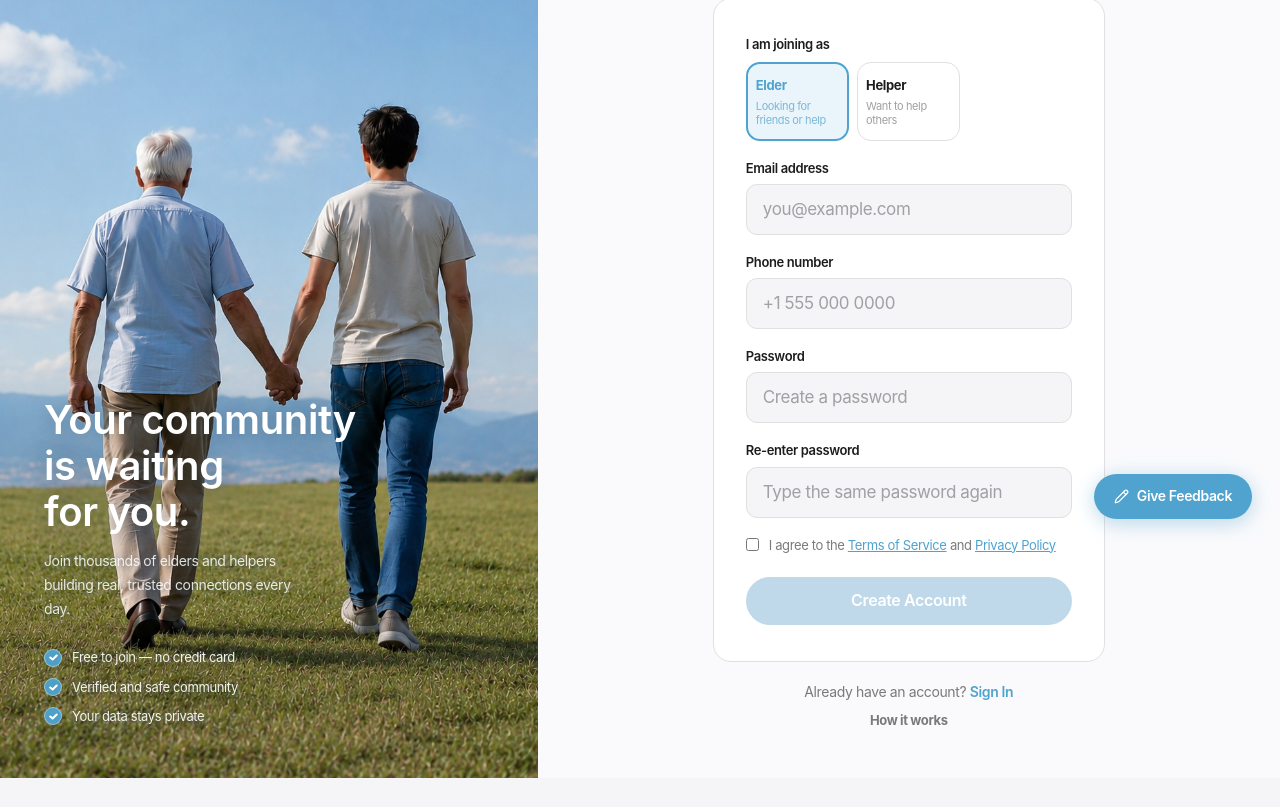
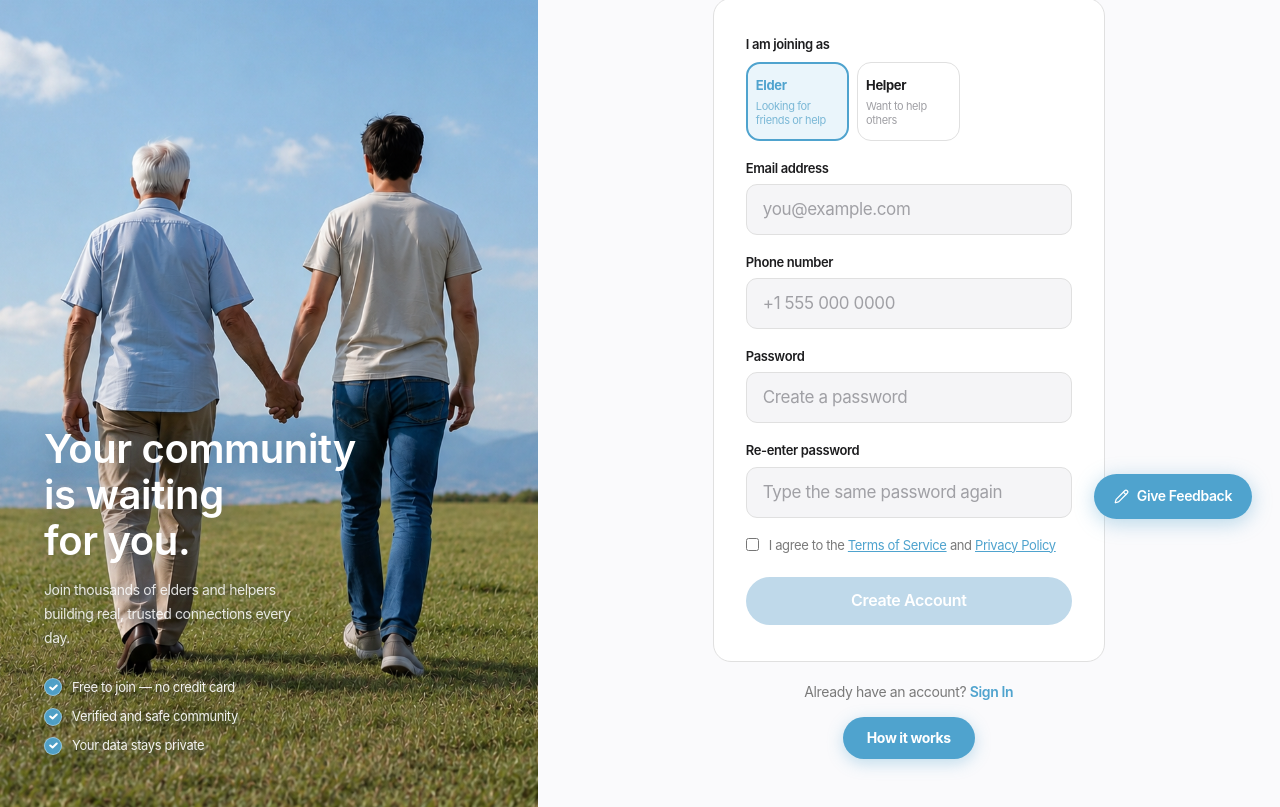
Before and after one commit to Harsha-anbu-g/Towin, a React (Vite) app in the folder frontend/: page /register in a window 1280 px wide. Shown: the part 253-1060 px from the top of the page. Before the commit the page ends 1031 px from the top, so only its background shows below. Built offline with nearby package versions, Linux system fonts and the light colour scheme.

Commit message:
feat: style How It Works link as a blue pill button on Login and Register

```diff
--- a/frontend/src/pages/Login.jsx
+++ b/frontend/src/pages/Login.jsx
@@ -242,15 +242,23 @@ export default function Login() {
                 Create one
               </Link>
             </p>
+            <div style={{ textAlign: 'center', marginTop: '14px' }}>
+              <Link to="/how-it-works" style={{
+                display: 'inline-flex', alignItems: 'center', gap: '8px',
+                background: '#4FA3CE', color: '#ffffff', textDecoration: 'none',
+                borderRadius: '9999px', padding: '11px 24px',
+                fontSize: '14px', fontWeight: 700,
+                fontFamily: '-apple-system, "SF Pro Text", system-ui, sans-serif',
+                boxShadow: '0 4px 16px rgba(79,163,206,0.35)',
+              }}>
+                How it works
+              </Link>
+            </div>
             <p style={{
               textAlign: 'center', fontSize: '13px', color: '#a0a0a5',
               fontFamily: '-apple-system, "SF Pro Text", system-ui, sans-serif',
-              marginTop: '8px',
+              marginTop: '12px',
             }}>
-              <Link to="/how-it-works" style={{ color: '#7a7a7a', fontWeight: 700, textDecoration: 'none' }}>
-                How it works
-              </Link>
-              {'  ·  '}
               <Link to="/feedback" style={{ color: '#7a7a7a', textDecoration: 'none' }}>
                 Share feedback
               </Link>
--- a/frontend/src/pages/Register.jsx
+++ b/frontend/src/pages/Register.jsx
@@ -532,15 +532,18 @@ export default function Register() {
               Sign In
             </Link>
           </p>
-          <p style={{
-            textAlign: 'center', fontSize: '13px', color: '#a0a0a5',
-            marginTop: '8px',
-            fontFamily: '-apple-system, "SF Pro Text", system-ui, sans-serif',
-          }}>
-            <Link to="/how-it-works" style={{ color: '#7a7a7a', fontWeight: 700, textDecoration: 'none' }}>
+          <div style={{ textAlign: 'center', marginTop: '14px' }}>
+            <Link to="/how-it-works" style={{
+              display: 'inline-flex', alignItems: 'center', gap: '8px',
+              background: '#4FA3CE', color: '#ffffff', textDecoration: 'none',
+              borderRadius: '9999px', padding: '11px 24px',
+              fontSize: '14px', fontWeight: 700,
+              fontFamily: '-apple-system, "SF Pro Text", system-ui, sans-serif',
+              boxShadow: '0 4px 16px rgba(79,163,206,0.35)',
+            }}>
               How it works
             </Link>
-          </p>
+          </div>
         </div>
       </div>
 
```
